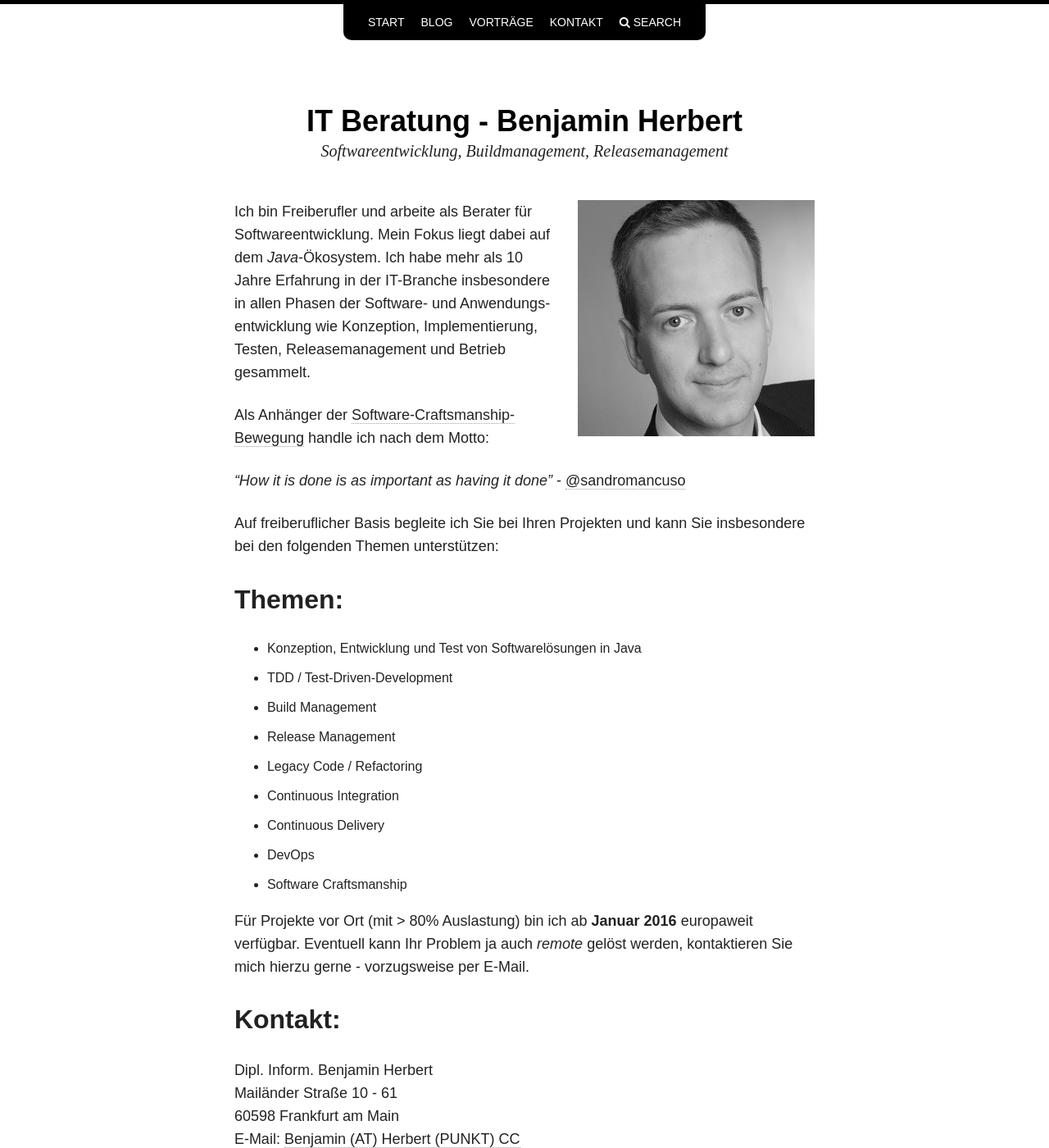
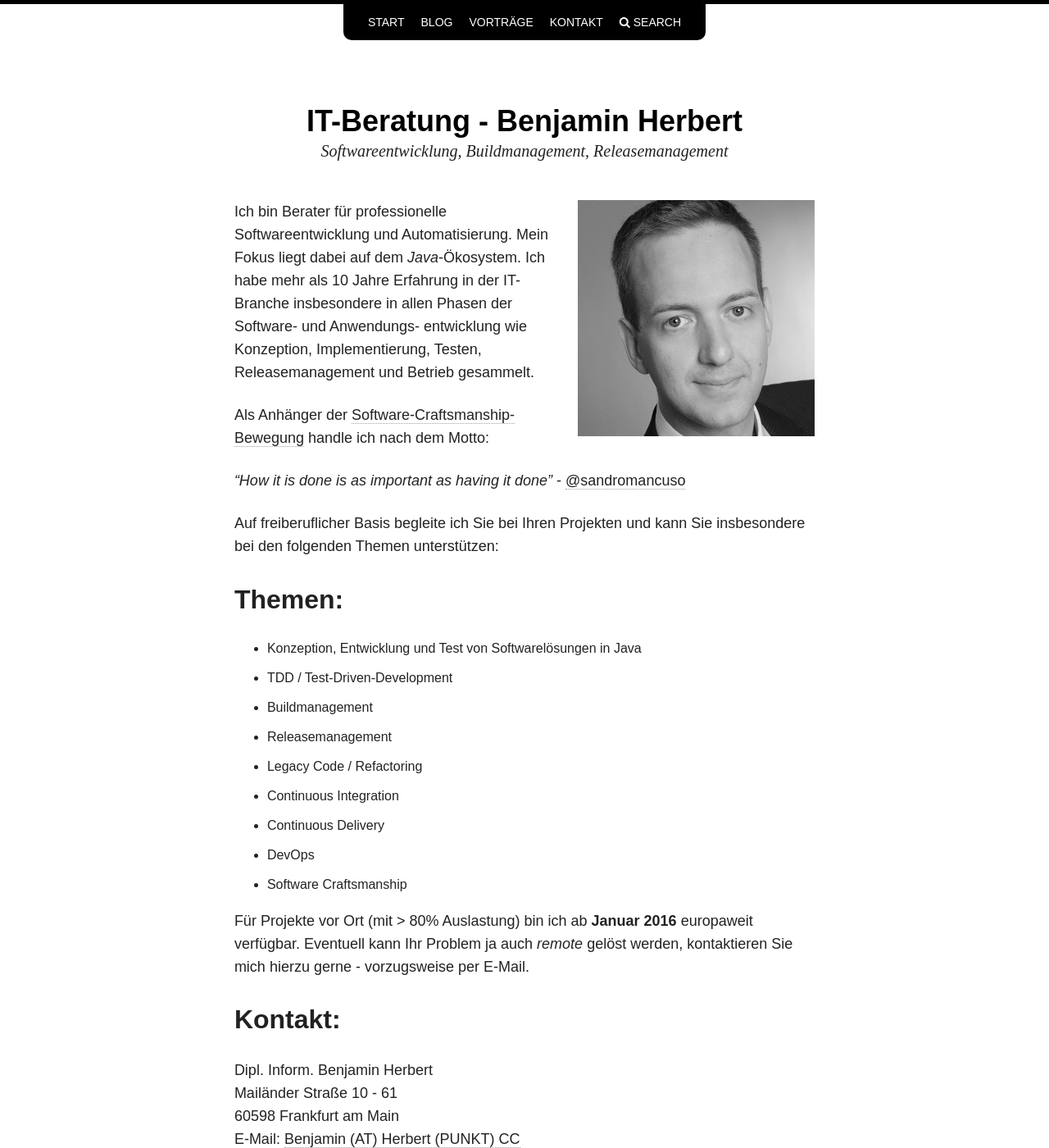
Before and after one commit to BenjaminHerbert/BenjaminHerbert.github.io, a Jekyll site: the page built from index.md, in a window 1280 px wide and 1400 px high. Shown: the whole window at 82% size. Built offline with Jekyll 4.4.1, drawn with Linux system fonts in a browser that asks for light colours; nearby versions of some CDN libraries.

Commit message:
notation

```diff
--- a/_config.yml
+++ b/_config.yml
@@ -1,13 +1,11 @@
 # Site wide configuration
 
-title: IT Beratung - Benjamin Herbert
+title: IT-Beratung - Benjamin Herbert
 locale: de_DE
 description: Softwareentwicklung, Buildmanagement, Releasemanagement
 logo: #site-logo.png
 search: true
 share: true
-url:
-
 
 # Jekyll configuration
 
--- a/index.md
+++ b/index.md
@@ -9,7 +9,7 @@ layout: page
 </div>
 </p>
 
-Ich bin Freiberufler und arbeite als Berater für Softwareentwicklung. Mein Fokus
+Ich bin Berater für professionelle Softwareentwicklung und Automatisierung. Mein Fokus
 liegt dabei auf dem *Java*-Ökosystem. Ich habe mehr als 10 Jahre Erfahrung in der IT-Branche insbesondere in allen Phasen der Software- und Anwendungs- entwicklung
 wie Konzeption, Implementierung, Testen, Releasemanagement und Betrieb gesammelt.
 
@@ -24,8 +24,8 @@ insbesondere bei den folgenden Themen unterstützen:
 ## Themen:
 * Konzeption, Entwicklung und Test von Softwarelösungen in Java
 * TDD / Test-Driven-Development
-* Build Management
-* Release Management
+* Buildmanagement
+* Releasemanagement
 * Legacy Code / Refactoring
 * Continuous Integration
 * Continuous Delivery
```
